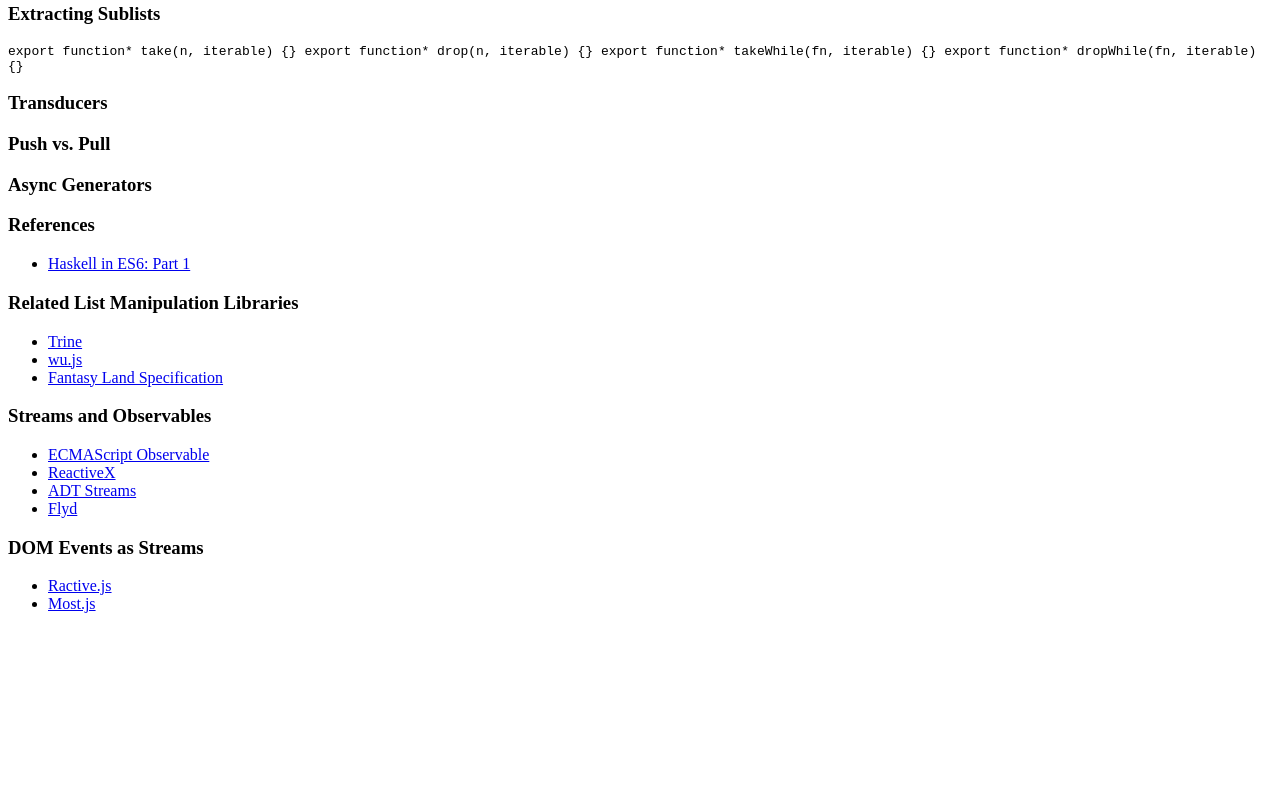
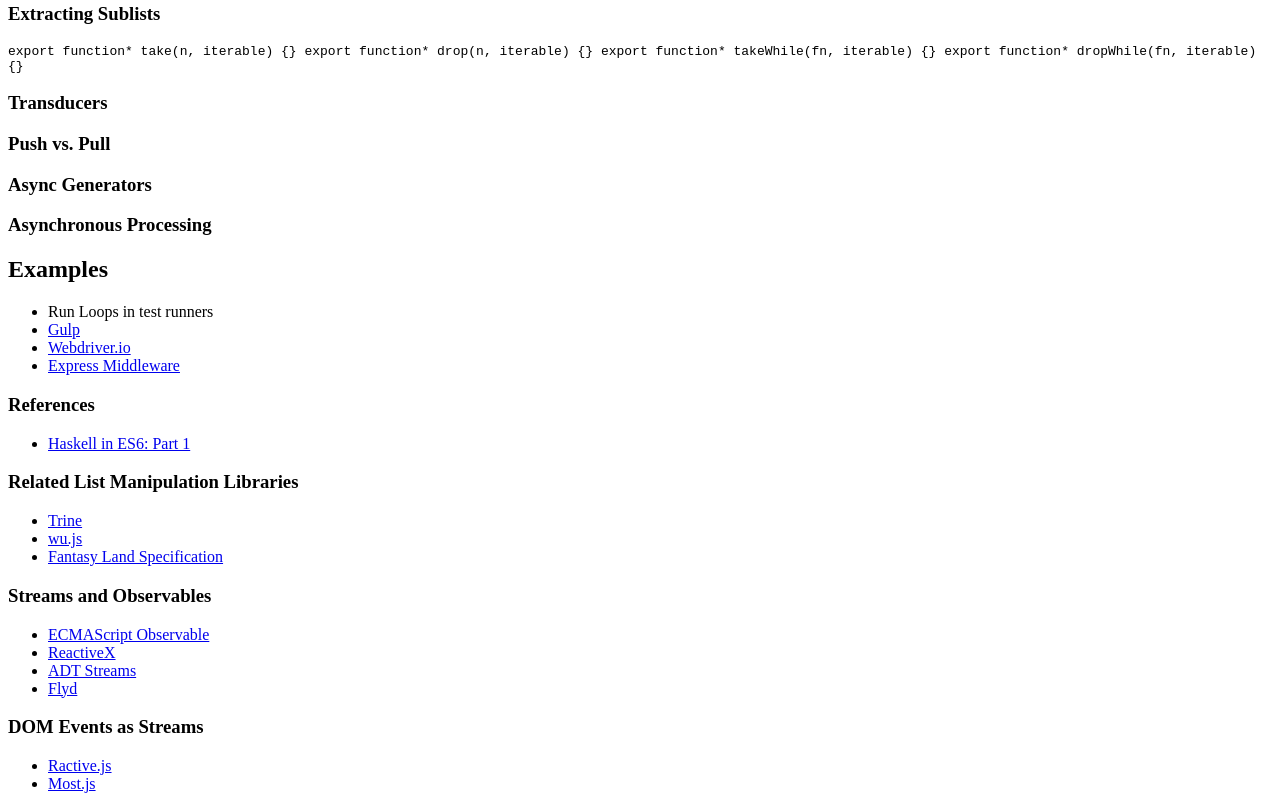
Before and after one commit to vinsonchuong/blog, a website: page content/combinators-over-iterables-in-es2015/index.html in a window 1280 px wide. Shown: the part 827-1636 px from the top of the page. Before the commit the page ends 1456 px from the top, so only its background shows below. Drawn offline with Linux system fonts and the light colour scheme.

Commit message:
Add notes about async processing

```diff
--- a/content/combinators-over-iterables-in-es2015/index.html
+++ b/content/combinators-over-iterables-in-es2015/index.html
@@ -196,6 +196,20 @@
   </section>
 
   <section>
+    <h1>Asynchronous Processing</h1>
+
+    <section>
+      <h2>Examples</h2>
+      <ul>
+        <li>Run Loops in test runners</li>
+        <li><a href="https://github.com/gulpjs/gulp">Gulp</a></li>
+        <li><a href="http://www.webdriver.io/">Webdriver.io</a></li>
+        <li><a href="http://expressjs.com/guide/using-middleware.html">Express Middleware</a></li>
+      </ul>
+    </section>
+  </section>
+
+  <section>
     <h1>References</h1>
     <ul>
       <li><a href="http://casualjavascript.com/javascript/es6/haskell/native/implementation/2015/11/12/haskell-in-es6-part-1.html">Haskell in ES6: Part 1</a></li>
```
